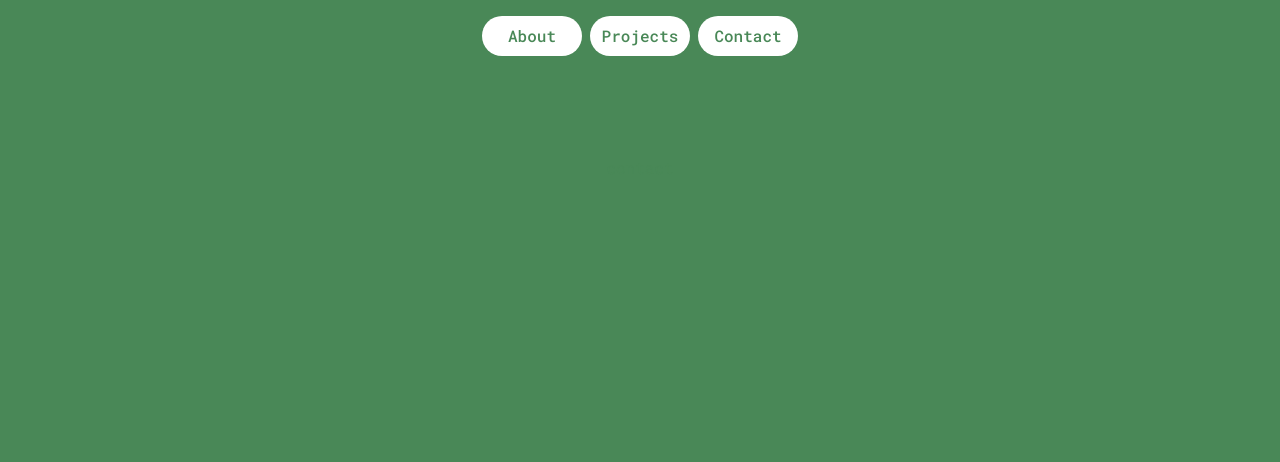
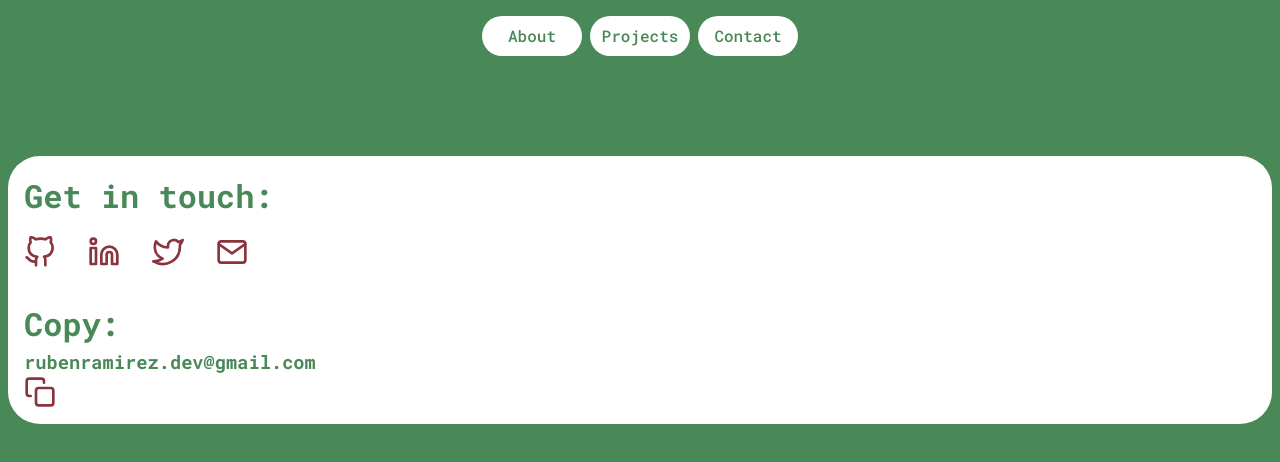
Before and after one commit to rramirez216/rubenramirezdev, a React (Create React App) app: page /contact in a window 1280 px wide. Shown: the top 462 px of the page. Built offline with nearby package versions, Linux system fonts and the light colour scheme.

Commit message:
copy to clipboard

```diff
--- a/src/App.js
+++ b/src/App.js
@@ -1,4 +1,4 @@
-import {React, useState} from 'react'
+import {React, useState, useEffect} from 'react'
 import styled from 'styled-components'
 import GlobalStyles from './components/globalstyles/GlobalStyles'
 import { Switch, Route } from 'react-router-dom';
@@ -9,21 +9,25 @@ import { Contact } from './components/Contact'
 import { ProjectDetail } from './components/ProjectDetail'
 
 const App = () => {
-  const [projectPath, setProjectPath] = useState('prooject')
+  const [projectPath, setProjectPath] = useState('project')
   const [currentProject, setCurrentProject] = useState({title: 'hello'})
+  const [copied, setCopied] = useState(false)
+
+  useEffect(() => {
+    setTimeout(() => {
+      if(copied) setCopied(false)
+    }, 5000)
+  }, [copied])
 
   return (
     <Wrapper>
       <Navbar />
-      {/* <InnerWrapper> */}
         <Switch>
-          <Route path='/contact' render={() => <Contact />}/>
+          <Route path='/contact' render={() => <Contact copied={copied} setCopied={setCopied} />}/>
           <Route path='/projects' render={() => <Projects setProjectPath={setProjectPath} setCurrentProject={setCurrentProject} />}/>
           <Route path={`/${projectPath}`} render={() => <ProjectDetail currentProject={currentProject} />} />
           <Route exact path='/' render={() => <About />}/>
         </Switch>
-      {/* </InnerWrapper> */}
-
       <GlobalStyles />
     </Wrapper>
   )
--- a/src/components/Contact.js
+++ b/src/components/Contact.js
@@ -1,9 +1,68 @@
 import React from 'react'
+import styled from 'styled-components'
+import { Copy, GitHub, Linkedin, Twitter, Mail } from 'react-feather'
+import { CopyToClipboard } from 'react-copy-to-clipboard'
 
-export const Contact = () => {
+export const Contact = ({copied, setCopied}) => {
   return (
-    <div>
-      contact
-    </div>
+    <Wrapper>
+      <h1>Get in touch:</h1>
+      <SocialWrapper>
+        <a href="https://github.com/rramirez216">
+          <GitHub />
+        </a>
+        <a href="https://www.linkedin.com/in/rubenramirez95/">
+          <Linkedin />
+        </a>
+        <a href="https://twitter.com/ClearSwitch_">
+          <Twitter />
+        </a>
+        <a href="mailto:rubenramirez.dev@gmail.com">
+          <Mail/>
+        </a>
+      </SocialWrapper>
+      <h1>Copy:</h1>
+      <h3>{copied ? 'Copied!' : 'rubenramirez.dev@gmail.com'}</h3>
+      <CopyToClipboard text='rubenramirez.dev@gmail.com' onCopy={() => setCopied(true)}>
+        <CopyButton />
+      </CopyToClipboard>
+    </Wrapper>
   )
 }
+
+const Wrapper = styled.div`
+  width: 100%;
+  background-color: white;
+  padding: 16px;
+  border-radius: 32px;
+`
+const SocialWrapper = styled.div`
+  display: flex;
+  flex-flow: row nowrap;
+  gap: 32px;
+  margin: 16px 0 32px;
+  & > a {
+    display: block;
+
+  }
+
+  & > a:link {
+    color: #8a343e;
+  }
+
+  & > a:visited {
+  color: #8a343e;
+}
+
+  & > a > svg {
+    display: block;
+    width: 32px;
+    height: 32px;
+  }
+`
+const CopyButton = styled(Copy)`
+  display: block;
+  width: 32px;
+  height: 32px;
+  color: #8a343e;
+`
--- a/src/components/ProjectCard.js
+++ b/src/components/ProjectCard.js
@@ -23,6 +23,8 @@ export const ProjectCard = ({setProjectPath, details, setCurrentProject, photo})
 }
 
 const Wrapper = styled.div`
+  max-width: 350px;
+  min-width: 300px;
   background-color: white;
   border-radius: 32px;
   padding: 16px;
@@ -41,15 +43,6 @@ const ProjectTitle = styled.h2`
 const ProjectText = styled.p`
   margin-bottom: 16px
 `
-
-// const LinkWrapper = styled.div`
-//   display: flex;
-//   flex-flow: row nowrap;
-//   width: fit-content;
-//   background-color: hsl(353, 45%, 37%);
-//   padding: 8px;
-//   border-radius: 16px;
-// `
 
 const Details = styled(Link)`
   display: flex;
--- a/src/components/Projects.js
+++ b/src/components/Projects.js
@@ -28,6 +28,9 @@ export const Projects = ({setProjectPath, setCurrentProject}) => {
 
 const Wrapper = styled.div`
   width: 100%;
+  display: flex;
+  flex-flow: column nowrap;
+  align-items: center;
   background-color: white;
   border-radius: 32px;
   padding: 16px;
```
